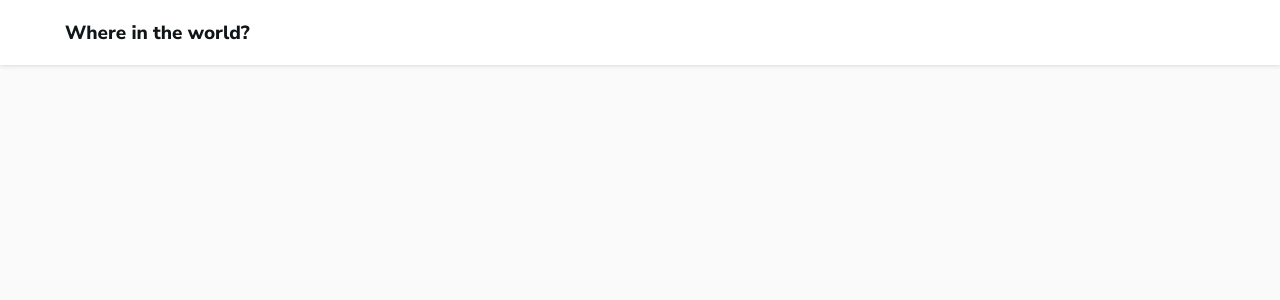
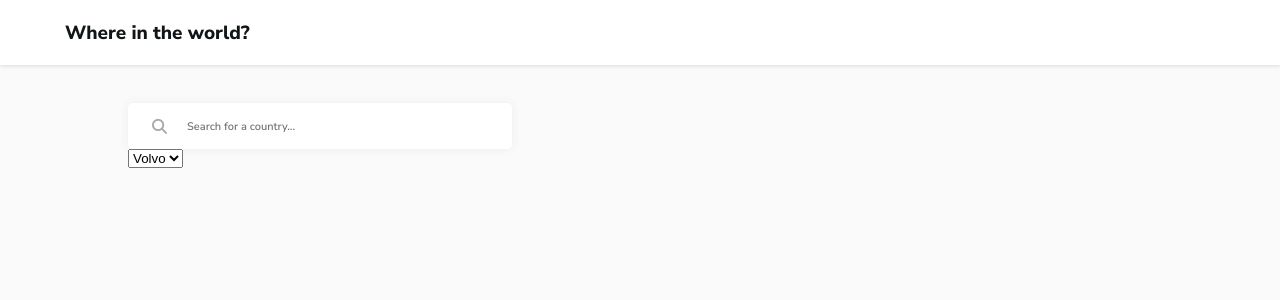
Before and after one commit to konstiv23/rest-countries, a React (Create React App) app: page / in a window 1280 px wide. Shown: the top 300 px of the page. Built offline with nearby package versions, Linux system fonts and the light colour scheme.

Commit message:
Added search input

```diff
--- a/public/index.html
+++ b/public/index.html
@@ -26,6 +26,7 @@
     -->
     <title>REST countries</title>
     <link rel="stylesheet" href="https://fonts.googleapis.com/css?family=Nunito+Sans:300,600,800">
+    <script src="https://kit.fontawesome.com/6319fbb1ef.js" crossorigin="anonymous"></script>
   </head>
   <body>
     <noscript>You need to enable JavaScript to run this app.</noscript>
--- a/src/App.css
+++ b/src/App.css
@@ -14,3 +14,43 @@ header h1 {
   font-size: 19px;
   font-weight: 800;
 }
+
+main {
+  margin: 0 auto;
+  width: 1024px;
+}
+
+main .search {
+  margin-top: 38px;
+  width: 384px;
+  display: flex;
+  height: 46px;
+  box-shadow: 0 0 10px #eceded;
+  border-radius: 5px;
+  overflow: hidden;
+}
+
+.search-icon-wrapper {
+  background-color: white;
+  display: flex;
+  align-items: center;
+  padding-left: 24px;
+}
+
+.search-icon {
+  color: #aaa;
+  font-size: 15px;
+}
+
+main .search input {
+  border: none;
+  width: 305px;
+  padding: 17px 20px;
+  font-family: "Nunito Sans", sans-serif;
+  font-size: 11px;
+  font-weight: 600;
+}
+
+main .search input:focus {
+  outline: none;
+}
--- a/src/App.js
+++ b/src/App.js
@@ -1,5 +1,5 @@
-import React from 'react';
-import './App.css';
+import React from "react";
+import "./App.css";
 
 function App() {
   return (
@@ -7,6 +7,22 @@ function App() {
       <header>
         <h1>Where in the world?</h1>
       </header>
+      <main>
+        <div className="search-and-filter">
+          <div className="search">
+            <div className="search-icon-wrapper">
+              <i className="search-icon fas fa-search"></i>
+            </div>
+            <input type="text" placeholder="Search for a country..."/>
+          </div>
+          <select id="cars">
+            <option value="volvo">Volvo</option>
+            <option value="saab">Saab</option>
+            <option value="opel">Opel</option>
+            <option value="audi">Audi</option>
+          </select>
+        </div>
+      </main>
     </div>
   );
 }
```
